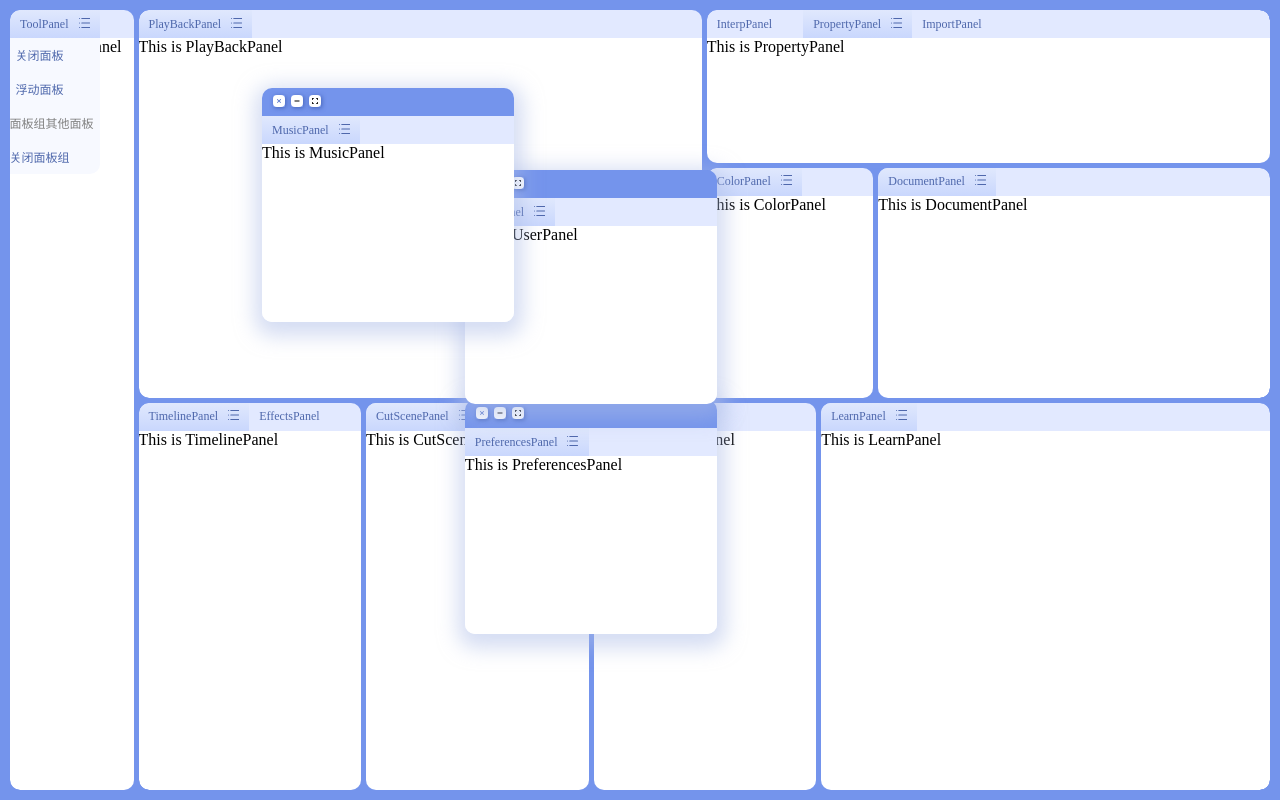
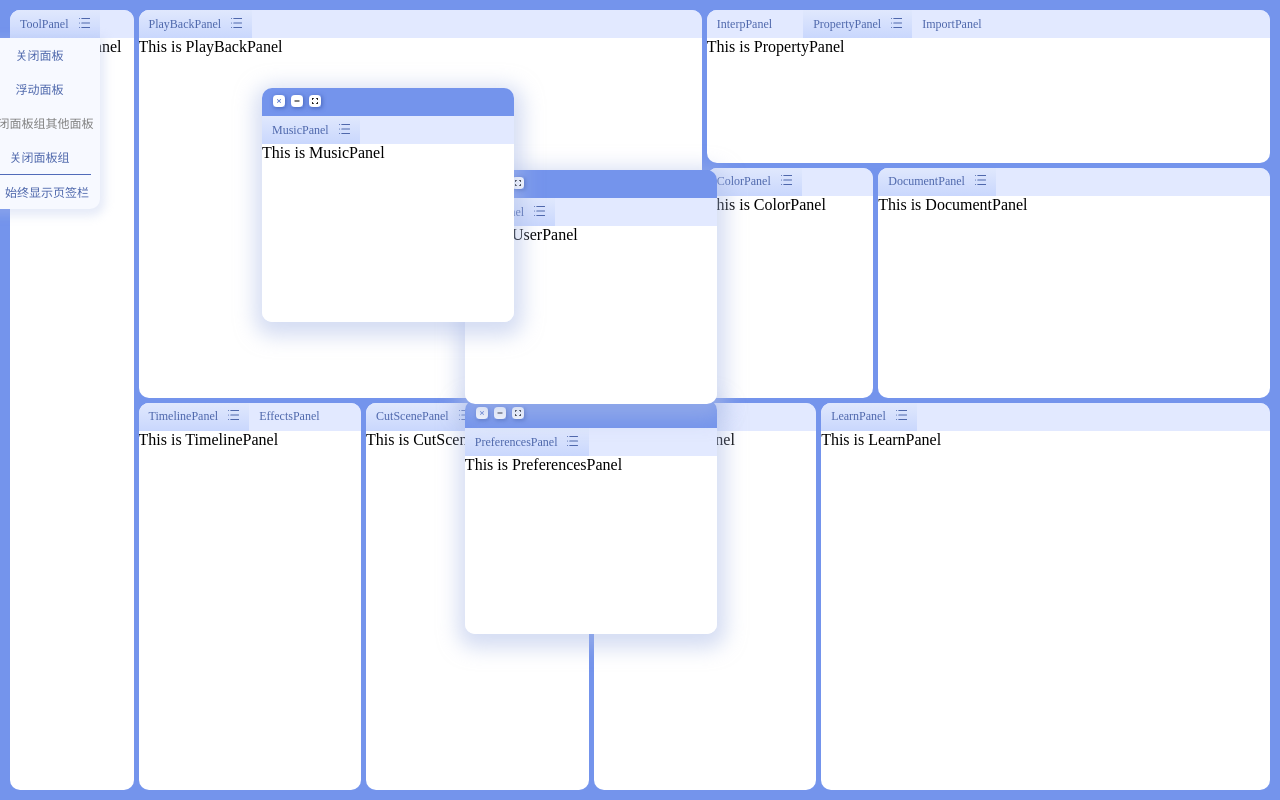
Before and after one commit to shepard-liu/vue-docked-layout, a Vue app: page / in a window 1280 px wide. Both pictures are taken after a click on the icon 84 px from the left and 22 px from the top of the page. Built offline with nearby package versions, Linux system fonts and the light colour scheme.

Commit message:
feat(src/components): 增加面板组页签栏自动隐藏功能

```diff
--- /dev/null
+++ b/src/assets/IconPinned.vue
@@ -0,0 +1,30 @@
+
+<template>
+    <svg
+        width="100%"
+        height="100%"
+        viewBox="0 0 196 196"
+        version="1.1"
+        xmlns="http://www.w3.org/2000/svg"
+        xmlns:xlink="http://www.w3.org/1999/xlink">
+        <g stroke="none" stroke-width="1" fill="none" fill-rule="evenodd">
+            <g transform="translate(-323.000000, -196.000000)">
+                <g transform="translate(323.000000, 196.000000)">
+                    <g
+                        transform="translate(97.919434, 92.278115) rotate(-45.000000) translate(-97.919434, -92.278115) translate(33.000000, 27.000000)"
+                        fill="currentColor"
+                        fill-rule="nonzero">
+                        <path
+                            d="M89.5708332,1.03122952 C91.0172598,1.65817966 92.332039,2.55307774 93.4458332,3.66872952 L126.183333,36.4395629 C129.094583,39.3546468 130.3825,43.5170283 129.626328,47.5668796 C128.870156,51.616731 126.167012,55.0339176 122.4,56.7020629 L110.8,61.8395629 L89.0375,83.6270629 L87.3125,107.59373 C86.9604351,112.473911 83.7934096,116.70001 79.2083302,118.407983 C74.6232509,120.115957 69.4632006,118.991751 66.0041666,115.53123 L44.8708332,94.3770629 L8.8583332,130.55623 L5.55111512e-15,121.735396 L36.0333332,85.5353961 L14.1708332,63.6562295 C10.7177601,60.1999096 9.59486679,55.0485835 11.2961969,50.4686996 C12.997527,45.8888156 17.211209,42.7199145 22.0833332,42.3562295 L46.7333332,40.5145629 L68.1083332,19.1145629 L73.1291666,7.53122952 C74.4471826,4.48869302 76.9200378,2.09447812 80.003567,0.875444779 C83.0870962,-0.343588563 86.5286275,-0.287549769 89.5708332,1.03122952 Z"></path>
+                    </g>
+                    <rect x="0" y="0" width="196" height="196"></rect>
+                </g>
+            </g>
+        </g>
+    </svg>
+</template>
+<script>
+export default {
+    name: "IconRestorePanel",
+};
+</script>
--- /dev/null
+++ b/src/assets/IconUnpinned.vue
@@ -0,0 +1,23 @@
+
+<template>
+    <svg
+        t="1664441518932"
+        class="icon"
+        viewBox="0 0 1024 1024"
+        version="1.1"
+        xmlns="http://www.w3.org/2000/svg"
+        p-id="2543"
+        xmlns:xlink="http://www.w3.org/1999/xlink"
+        width="200"
+        height="200">
+        <path
+            d="M631.637333 178.432a64 64 0 0 1 19.84 13.504l167.616 167.786667a64 64 0 0 1-19.370666 103.744l-59.392 26.304-111.424 111.552-8.832 122.709333a64 64 0 0 1-109.098667 40.64l-108.202667-108.309333-184.384 185.237333-45.354666-45.162667 184.490666-185.344-111.936-112.021333a64 64 0 0 1 40.512-109.056l126.208-9.429333 109.44-109.568 25.706667-59.306667a64 64 0 0 1 84.181333-33.28z"
+            p-id="2544"
+            fill="currentColor"></path>
+    </svg>
+</template>
+<script>
+export default {
+    name: "IconRestorePanel",
+};
+</script>
--- a/src/components/DockedLayoutNode.vue
+++ b/src/components/DockedLayoutNode.vue
@@ -75,7 +75,9 @@
             v-if="isComponentNode"
             :components="layoutNodeCache?.components"
             :floating="floating"
-            :activeComponent="layoutNodeCache.activeComponent"
+            :activeComponent="layoutNodeCache?.activeComponent"
+            :autoHideTabNav="layoutNodeCache?.autoHideTabNav"
+            @toggleAutoHideTabNav="handleToggleAutoHideTabNav"
             @activeChange="handleTabActiveChange"
             @closePanel="handleClosePanel"
             @closeOtherPanels="handleCloseOtherPanels"
@@ -131,7 +133,7 @@
 
 <script>
 import lodash from "lodash";
-import { approxEq } from "../utils";
+import { approxEq, isNullOrUndefined } from "../utils";
 import { uniqueId } from "../utils/uniqueId";
 import DockedLayoutTabPanel from "./DockedLayoutTabPanel.vue";
 import DockedLayoutSplit from "./DockedLayoutSplit.vue";
@@ -563,6 +565,16 @@ export default {
                 return;
             this.bringPanelToFront(this.path);
         },
+        // 处理切换自动隐藏面板组页签栏
+        handleToggleAutoHideTabNav() {
+            const node = this.layoutNodeCache;
+
+            node.autoHideTabNav = isNullOrUndefined(node.autoHideTabNav)
+                ? true
+                : !node.autoHideTabNav;
+
+            this.updateLayoutTree(node);
+        },
         // 处理关闭浮动面板
         handleDestroyFloatingNode(event) {
             this.$emit("destruct");
@@ -794,6 +806,7 @@ export default {
 .docked-layout-node {
     vertical-align: top;
     position: relative;
+    border-radius: 10px;
 }
 
 .docked-layout-node--floating {
@@ -811,10 +824,18 @@ export default {
 }
 
 // 为面板或浮动结点指定圆角
-.docked-layout-node:not(.docked-layout-node--floating),
+.docked-layout-node:not(.docked-layout-node--floating) > .tab-panel {
+    border-radius: 10px 10px 0 0;
+
+    :deep(.tab-nav),
+    :deep(.tab-nav-wrapper) {
+        border-radius: 10px 10px 0 0;
+    }
+}
 .docked-layout-node--floating {
-    border-radius: 10px;
-    overflow: hidden;
+    .panel-topbar {
+        border-radius: 10px 10px 0 0;
+    }
 }
 
 .tab-panel {
--- a/src/components/DockedLayoutTab.vue
+++ b/src/components/DockedLayoutTab.vue
@@ -28,24 +28,39 @@
             class="tab-menu"
             :show="showTabMenu && !dragging"
             :style="{ right: `${menuRightOffset}px` }">
-            <DockedLayoutMenuItem
-                v-for="item in menuItems"
-                @mouseDown="handleMenuItemMouseDown(item)"
-                :disabled="item.disabled"
-                :key="item.name">
-                {{ item.name }}
-            </DockedLayoutMenuItem>
+            <template v-for="item in menuItems">
+                <DockedLayoutMenuItem
+                    v-if="item.type === 'menu-item'"
+                    class="menu-item"
+                    @mouseDown="handleMenuItemMouseDown(item)"
+                    :disabled="item.disabled">
+                    <component
+                        v-if="item.icon"
+                        class="menu-icon"
+                        :is="menuIcon(item.icon)" />
+                    <span>
+                        {{ item.name }}
+                    </span>
+                </DockedLayoutMenuItem>
+                <div v-else class="menu-item-sep"></div>
+            </template>
         </DockedLayoutMenu>
     </div>
 </template>
 
 <script>
+import IconPinned from "../assets/IconPinned.vue";
+import IconUnpinned from "../assets/IconUnpinned.vue";
 import IconMenu from "../assets/IconMenu.vue";
 import { toggleMenu } from "../utils";
 import DockedLayoutMenu from "./DockedLayoutMenu.vue";
 import DockedLayoutMenuItem from "./DockedLayoutMenuItem.vue";
 export default {
     name: "DockedLayoutTab",
+    components: {
+        IconPinned,
+        IconUnpinned,
+    },
     props: {
         // 是否为激活状态
         active: Boolean,
@@ -53,6 +68,8 @@ export default {
         canCloseOtherPanels: Boolean,
         // 是否为浮动窗口的tab
         floating: Boolean,
+        // 面板组是否现在自动隐藏页签栏
+        autoHideTabNav: Boolean,
     },
     data() {
         return {
@@ -72,26 +89,48 @@ export default {
             return [
                 {
                     name: "关闭面板",
+                    type: "menu-item",
                     emitMessage: "closePanel",
                 },
                 {
                     name: "浮动面板",
+                    type: "menu-item",
                     emitMessage: "floatPanel",
                     disabled: this.floating,
                 },
                 {
                     name: "关闭面板组其他面板",
+                    type: "menu-item",
                     emitMessage: "closeOtherPanels",
                     disabled: !this.canCloseOtherPanels,
                 },
                 {
                     name: "关闭面板组",
+                    type: "menu-item",
                     emitMessage: "closePanelGroup",
+                },
+                {
+                    type: "seperator",
+                },
+                {
+                    name: this.autoHideTabNav
+                        ? "自动隐藏页签栏"
+                        : "始终显示页签栏",
+                    type: "menu-item",
+                    emitMessage: "toggleAutoHideTabNav",
+                    icon: this.autoHideTabNav ? "IconUnpinned" : "IconPinned",
                 },
             ];
         },
     },
     methods: {
+        // 菜单项图标
+        menuIcon(name) {
+            return {
+                IconPinned,
+                IconUnpinned,
+            }[name];
+        },
         // 处理激活菜单
         handleClickMenu() {
             const tabElem = this.$refs.tab,
@@ -178,6 +217,7 @@ export default {
         "dragLeave",
         "dragOver",
         "drop",
+        "toggleAutoHideTabNav",
     ],
     components: { IconMenu, DockedLayoutMenu, DockedLayoutMenuItem },
     inject: {
@@ -247,5 +287,20 @@ export default {
     border-radius: 0px 0px 10px 10px;
     max-height: 200px;
     background: #f7f9ff;
+    box-shadow: 1px 3px 10px 4px rgba(172, 188, 231, 0.3);
+}
+
+.menu-icon {
+    height: 12px;
+    width: auto;
+    position: relative;
+    top: 1px;
+}
+
+.menu-item-sep {
+    height: 1px;
+    background: #516bb9;
+    width: 85%;
+    margin: auto;
 }
 </style>
--- a/src/components/DockedLayoutTabPanel.vue
+++ b/src/components/DockedLayoutTabPanel.vue
@@ -1,12 +1,13 @@
 <template>
     <div class="docked-layout-tab-panel">
-        <div class="tab-nav-wrapper">
+        <div class="tab-nav-wrapper" :data-auto-hide="autoHideTabNav">
             <div class="tab-nav" ref="tabNav" @wheel="handleScrollTabNav">
                 <DockedLayoutTab
                     v-for="(tabName, index) in components"
                     class="tab"
                     :active="tabName === currentTab"
                     :floating="floating"
+                    :autoHideTabNav="autoHideTabNav"
                     @closePanel="
                         $emit('closePanel', { component: tabName, index })
                     "
@@ -32,6 +33,9 @@
                             },
                             $event
                         )
+                    "
+                    @toggleAutoHideTabNav="
+                        $emit('toggleAutoHideTabNav', $event)
                     "
                     @mouseDown="switchTab(index)"
                     :canCloseOtherPanels="components.length > 1"
@@ -110,6 +114,8 @@ export default {
         },
         // 是否为浮动结点下的面板
         floating: Boolean,
+        // 是否自动隐藏tab导航栏
+        autoHideTabNav: Boolean,
     },
     components: {
         DockedLayoutTab,
@@ -138,6 +144,13 @@ export default {
             // 导航栏resize观察者
             tabNavResizeOb: null,
         };
+    },
+    watch: {
+        autoHideTabNav(val) {
+            if (val !== null && val !== undefined) {
+                this.currentAutoHideTabNavState = this.autoHideTabNav;
+            }
+        },
     },
     computed: {
         currentTab() {
@@ -266,6 +279,7 @@ export default {
         "closeOtherPanels",
         "closePanelGroup",
         "floatPanel",
+        "toggleAutoHideTabNav",
         "panelDragStart",
         "panelDropOnNav",
         "panelDropOnContent",
@@ -283,13 +297,39 @@ export default {
 .docked-layout-tab-panel {
     display: flex;
     flex-direction: column;
+    z-index: inherit;
 }
 
 .tab-nav-wrapper {
     height: 28px;
+    width: 100%;
+    background: #e2e9ff;
+    z-index: inherit;
 
     // 为菜单提供定位参考
     position: relative;
+
+    transition: max-height 200ms ease-in-out;
+
+    &[data-auto-hide="true"] {
+        max-height: 10px;
+
+        * {
+            transition: opacity 200ms ease-in-out;
+        }
+
+        &:not(:hover) * {
+            opacity: 0 !important;
+        }
+
+        &:hover {
+            max-height: 28px;
+
+            * {
+                opacity: unset;
+            }
+        }
+    }
 }
 
 .tab-nav {
@@ -353,10 +393,12 @@ export default {
     border-radius: 0px 0px 0px 10px;
     max-height: 200px;
     background: #f7f9ff;
+    box-shadow: 1px 3px 10px 4px rgba(172, 188, 231, 0.3);
 }
 
 .tab-content {
     flex: 1;
+    border-radius: 0 0 10px 10px;
     overflow: hidden;
     position: relative;
     background-color: white;
--- a/src/components/common.data.js
+++ b/src/components/common.data.js
@@ -1,4 +1,4 @@
-export const maximumFloatingPanels = 4;
+export const maximumFloatingPanels = 10;
 
 // 正在拖拽的面板
 export const draggingPanel = {
--- a/src/utils/index.js
+++ b/src/utils/index.js
@@ -97,3 +97,6 @@ export function throttleSync(fn, ms) {
 
 // 近似相等
 export const approxEq = (n1, n2, epsilon = Number.EPSILON) => Math.abs(n1 - n2) < epsilon;
+
+// 判断是否未指定
+export const isNullOrUndefined = (object) => object === null || object === undefined;
```
